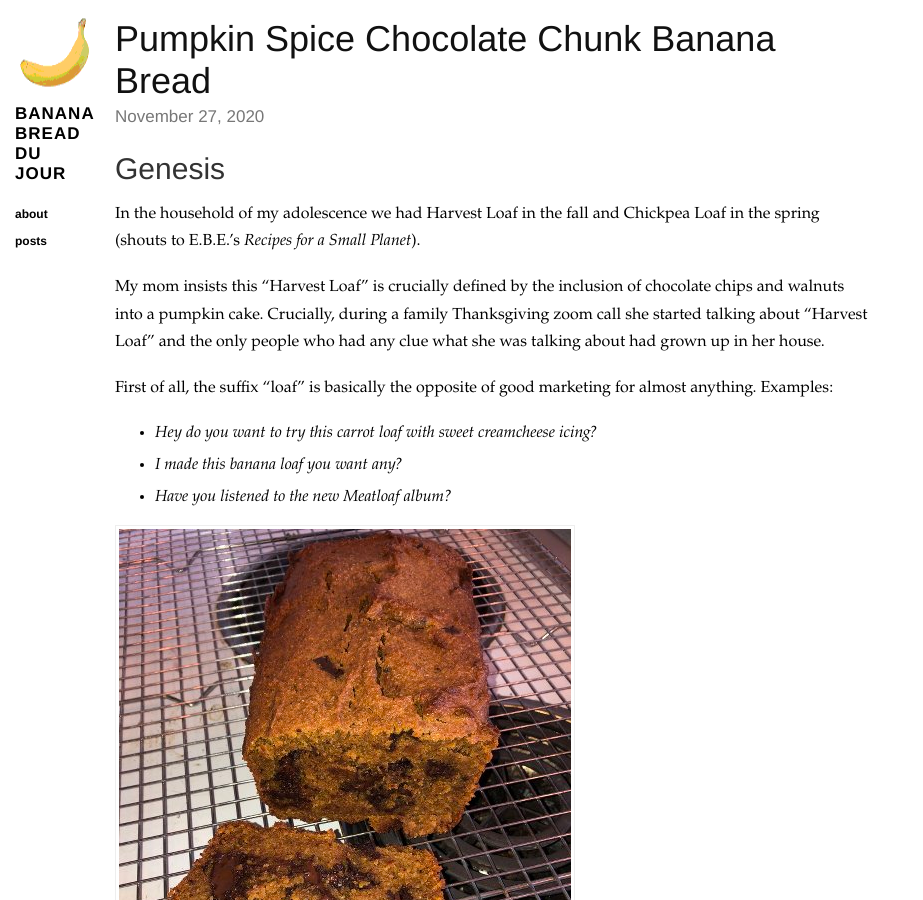
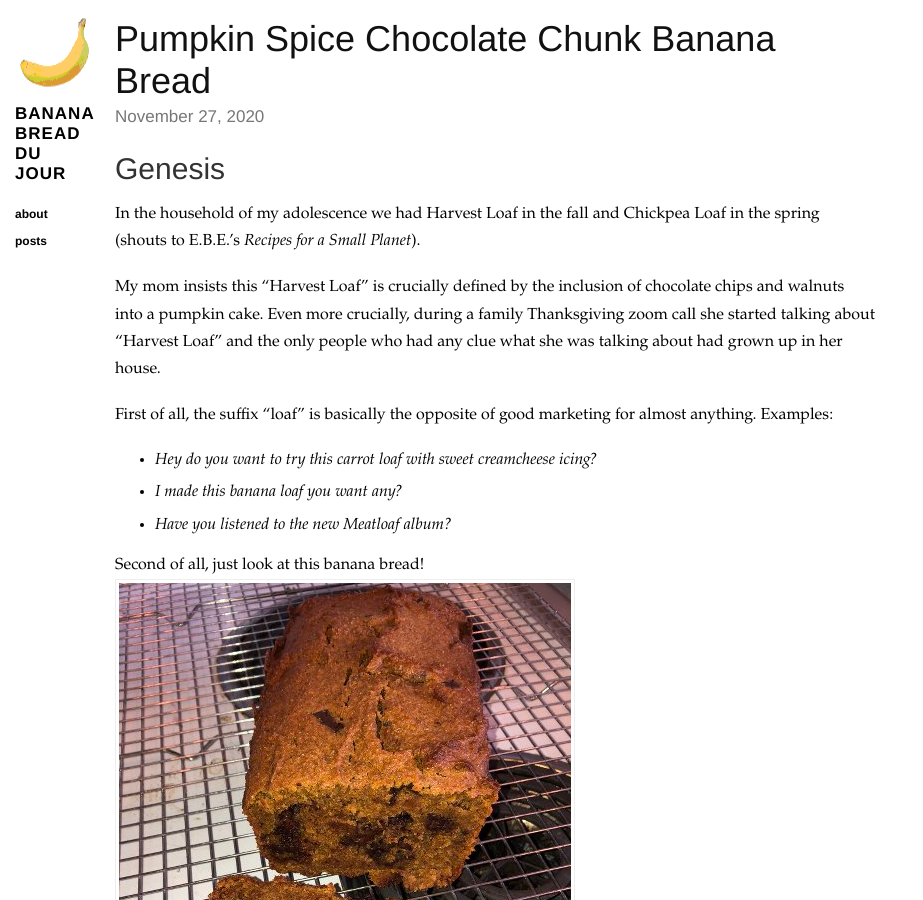
Before and after one commit to joekimmel/bananabread, a Jekyll site: the page built from _posts/2020-11-27-pumpkin-bread.markdown, in a window 1280 px wide and 900 px high. Shown: the whole window, without its empty margins (0-923 px from the left). Built offline with Jekyll 4.4.1, drawn with Linux system fonts in a browser that asks for light colours.

Commit message:
posts: pumpkin bread: revisions

```diff
--- a/_posts/2020-11-27-pumpkin-bread.markdown
+++ b/_posts/2020-11-27-pumpkin-bread.markdown
@@ -9,7 +9,7 @@ category: posts
 In the household of my adolescence we had Harvest Loaf in the fall and Chickpea Loaf in the spring (shouts to E.B.E.'s _Recipes for a Small Planet_).
 
 My mom insists this "Harvest Loaf" is crucially defined by the inclusion of chocolate chips and walnuts into a pumpkin cake.
-Crucially, during a family Thanksgiving zoom call she started talking about "Harvest Loaf" and the only people who had any clue what she was talking about had grown up in her house.
+Even more crucially, during a family Thanksgiving zoom call she started talking about "Harvest Loaf" and the only people who had any clue what she was talking about had grown up in her house.
 
 First of all, the suffix "loaf" is basically the opposite of good marketing for almost anything.
 Examples:
@@ -17,6 +17,7 @@ Examples:
 - _I made this banana loaf you want any?_
 - _Have you listened to the new Meatloaf album?_
 
+Second of all,  just look at this banana bread!
 ![Don't Call It A Loaf](/images/2020-11-27-pumpkin-bread.jpg)
 
 ## Ingredients
```
